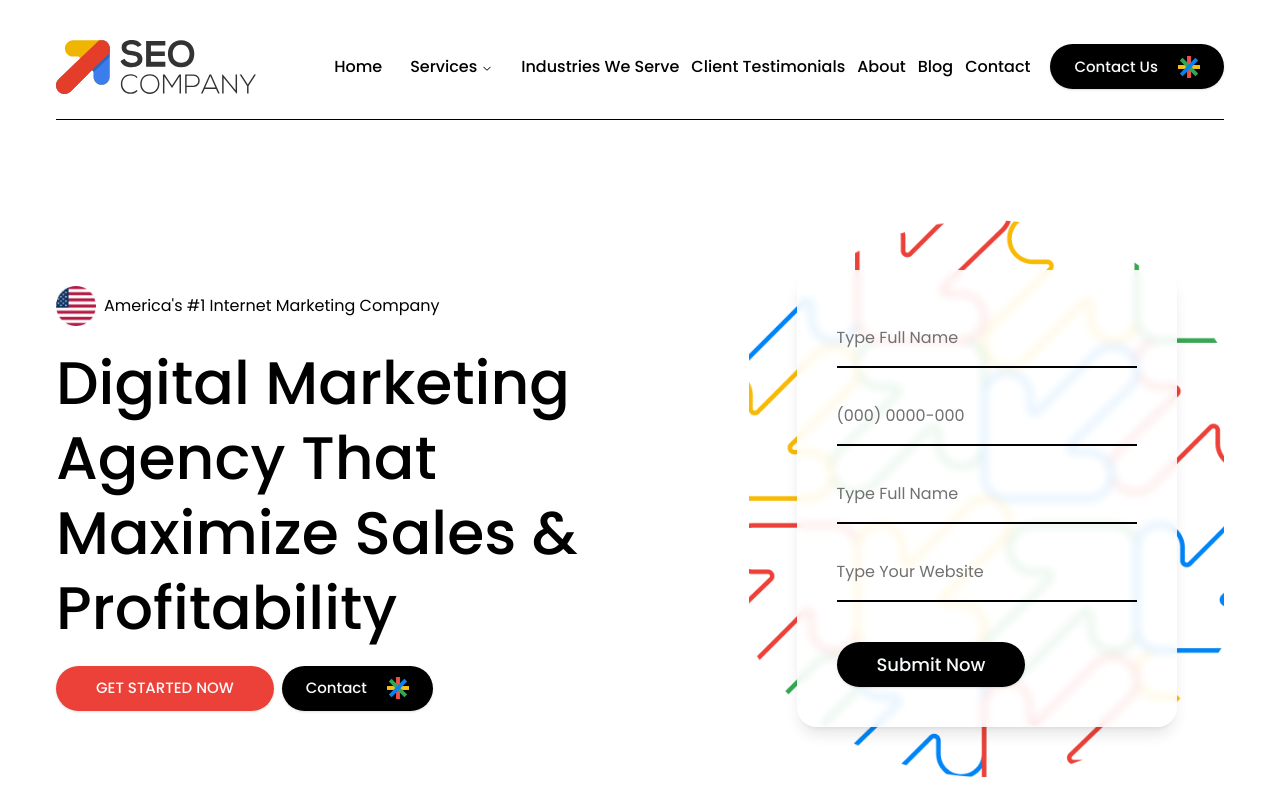
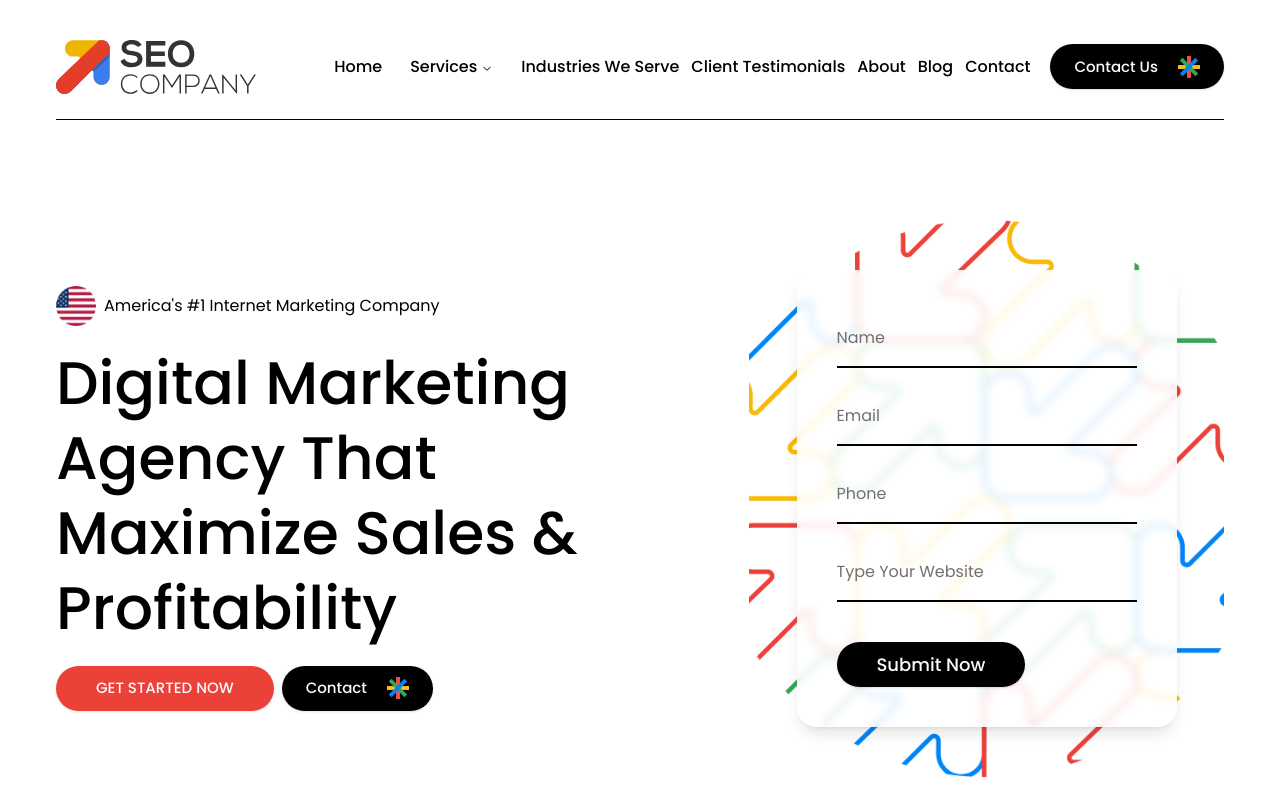
Before and after one commit to crystalliteCustomTeam/brandmint-laravel, a Next.js app: page /contact-us in a window 1280 px wide. Shown: the top 800 px of the page. Built offline with nearby package versions, Linux system fonts and the light colour scheme.

Commit message:
fixes contact page

```diff
--- a/src/components/ContactUsForm.jsx
+++ b/src/components/ContactUsForm.jsx
@@ -11,12 +11,12 @@ const detailData = [
   {
     imgIcon: location,
     text: "Operations: 502 W 7th ST STE 100 Erie, PA 16502",
-    URL: "/"
+    URL: "javascript:;"
   },
   {
     imgIcon: location,
     text: "Operations: 7 Coronation Road, Dephna House, Launchese, London, United Kingdom, NW10 7PQ",
-    URL: "/"
+    URL: "javascript:;"
   },
   {
     imgIcon: phone,
@@ -31,7 +31,7 @@ const detailData = [
   {
     imgIcon: email,
     text: "Contact Email",
-    URL: "mailto:info@seo-company.us"
+    URL: "javascript:;"
   },
 ];
 
--- a/src/components/Hero.jsx
+++ b/src/components/Hero.jsx
@@ -54,18 +54,18 @@ export default function Hero({
                                     <div className={`${gridright} relative py-[50px]`}>
                                         <Image src={img} alt="SEO company" className={`block mx-auto object-contain ${imgCss}`} fill={true} />
                                         <div className='p-10 w-[80%] mx-auto backdrop-blur-sm bg-white/85 shadow-lg rounded-[20px]'>
-                                            <form className="grid grid-cols-1  gap-5 ">
+                                            <form className="grid grid-cols-1  gap-5 " action='post'>
                                                 <div>
-                                                    <Input type="text" id="name" placeholder="Type Full Name" className="border-b-black text-black" />
+                                                    <Input type="text" id="name" placeholder="Name" className="border-b-black text-black" required/>
                                                 </div>
                                                 <div>
-                                                    <Input type="text" id="phone" placeholder="(000) 0000-000" className="border-b-black text-black" />
+                                                    <Input type="email" id="email" placeholder="Email" className="border-b-black text-black" required/>
                                                 </div>
                                                 <div>
-                                                    <Input type="text" id="name" placeholder="Type Full Name"  className="border-b-black text-black"/>
+                                                    <Input type="phone" id="phone" placeholder="Phone"  className="border-b-black text-black" required/>
                                                 </div>
                                                 <div>
-                                                    <Input type="text" id="name" placeholder="Type Your Website"  className="border-b-black text-black" />
+                                                    <Input type="text" id="url" placeholder="Type Your Website"  className="border-b-black text-black" />
                                                 </div>
 
                                                 <Button  variant="black" className="mt-5">
```
